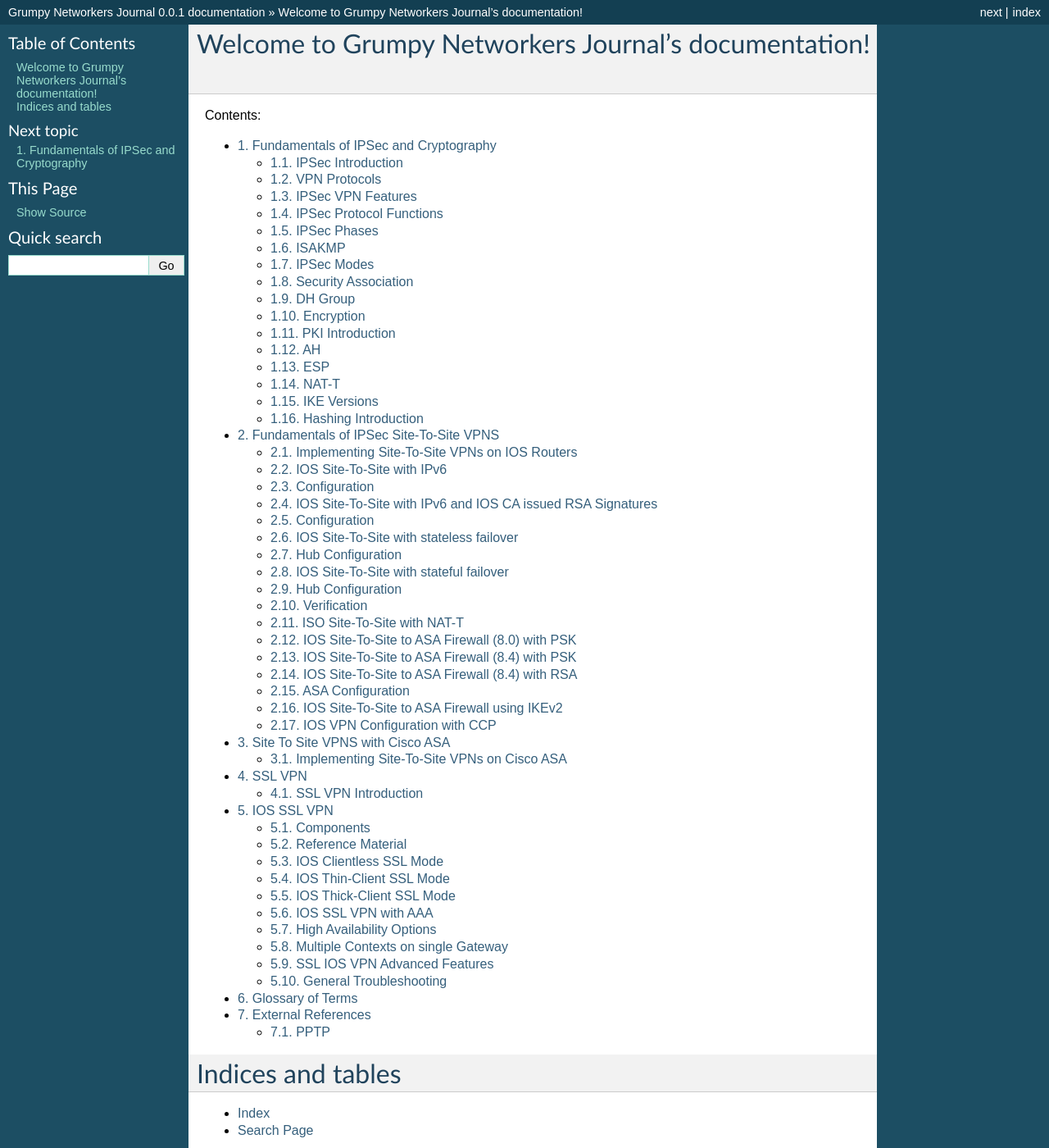
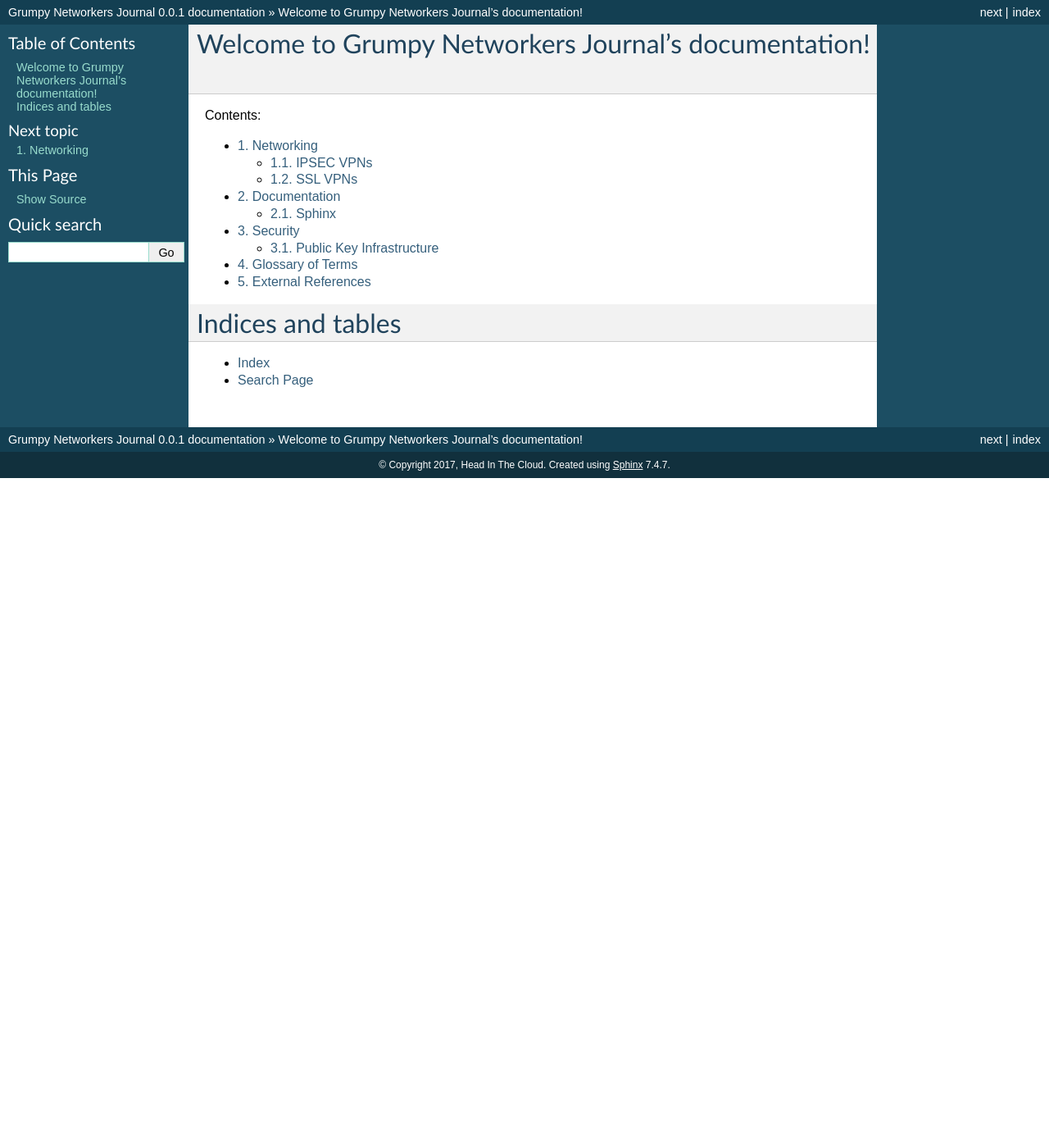
Before and after one commit to hdinthkld/gnj, a Sphinx documentation site: the page built from source/index.rst, in a window 1280 px wide and 1400 px high. Shown: the whole window at 82% size. Built offline with Sphinx 7.4.7, drawn with Linux system fonts in a browser that asks for light colours; pages that are not in the unit, such as notebooks, are missing from menus.

Commit message:
Restructured Documents

```diff
--- /dev/null
+++ b/source/DOCUMENTATION/SPHINX.rst
@@ -0,0 +1,5 @@
+##############
+Sphinx
+##############
+
+TODO
--- /dev/null
+++ b/source/NETWORKING.rst
@@ -0,0 +1,9 @@
+##########
+Networking
+##########
+
+.. toctree::
+  :titlesonly:
+
+  NETWORKING/VPNS/IPSEC
+  NETWORKING/VPNS/SSL
--- a/source/IPSEC.rst
+++ b/source/NETWORKING/VPNS/IPSEC/IPSEC_FUNDAMENTALS.rst
@@ -1,6 +1,6 @@
-$$$$$$$$$$$$$$$$$$$$$$$$$$$$$$$$$$$$$$
+**************************************
 Fundamentals of IPSec and Cryptography
-$$$$$$$$$$$$$$$$$$$$$$$$$$$$$$$$$$$$$$
+**************************************
 
 IPSec Introduction
 ==================
--- a/source/SSLVPN.rst
+++ b/source/NETWORKING/VPNS/SSL/SSLVPN.rst
@@ -1,6 +1,6 @@
-$$$$$$$
-SSL VPN
-$$$$$$$
+$$$$$$$$$$$$$$$$$$$$
+SSL VPN Fundamentals
+$$$$$$$$$$$$$$$$$$$$
 
 SSL VPN Introduction
 =============================================
--- a/source/SSLVPNIOS.rst
+++ b/source/NETWORKING/VPNS/SSL/SSLVPNIOS.rst
@@ -1,6 +1,6 @@
-$$$$$$$$$$$
-IOS SSL VPN
-$$$$$$$$$$$
+$$$$$$$$$$$$
+IOS SSL VPNs
+$$$$$$$$$$$$
 
 Components
 ==========
--- /dev/null
+++ b/source/SECURITY/PKI.rst
@@ -0,0 +1,8 @@
+#########################
+Public Key Infrastructure
+#########################
+
+.. toctree::
+   :titlesonly:
+
+   PKI/PKI_INSTALL
--- /dev/null
+++ b/source/SECURITY/PKI/CISCO_IOS_CA_INSTALL.rst
@@ -0,0 +1,5 @@
+########################################
+Setting Up Cisco IOS Router as CA Server
+########################################
+
+TODO
--- /dev/null
+++ b/source/SECURITY/PKI/PKI_INSTALL.rst
@@ -0,0 +1,9 @@
+#########################
+Public Key Infrastructure
+#########################
+
+.. toctree::
+   :titlesonly:
+
+   CISCO_IOS_CA_INSTALL
+   OPENSSL_CA_INSTALL
--- a/source/index.rst
+++ b/source/index.rst
@@ -7,15 +7,14 @@
 =====================================================
 
 .. toctree::
+   :titlesonly:
    :numbered:
    :maxdepth: 2
    :caption: Contents:
 
-   IPSEC
-   S2SVPNIOS
-   S2SVPNASA
-   SSLVPN
-   SSLVPNIOS
+   NETWORKING
+   DOCUMENTATION
+   SECURITY
    glossary
    external_references
 
```
Also changed, not shown: source/DOCUMENTATION.rst (added, +8 -0 lines), source/NETWORKING/VPNS/IPSEC.rst (added, +9 -0 lines), source/NETWORKING/VPNS/IPSEC/ASA_IPSEC_CONFIGS.rst (added, +10 -0 lines), source/NETWORKING/VPNS/IPSEC/IOS_IPSEC_CONFIGS.rst (added, +9 -0 lines), source/NETWORKING/VPNS/IPSEC/IPSEC_CONFIG_EXAMPLES.rst (added, +9 -0 lines), source/NETWORKING/VPNS/SSL.rst (added, +9 -0 lines), source/SECURITY.rst (added, +8 -0 lines), source/NETWORKING/VPNS/IPSEC/S2SVPNASA.rst (renamed from source/S2SVPNASA.rst), source/NETWORKING/VPNS/IPSEC/S2SVPNIOS.rst (renamed from source/S2SVPNIOS.rst).
